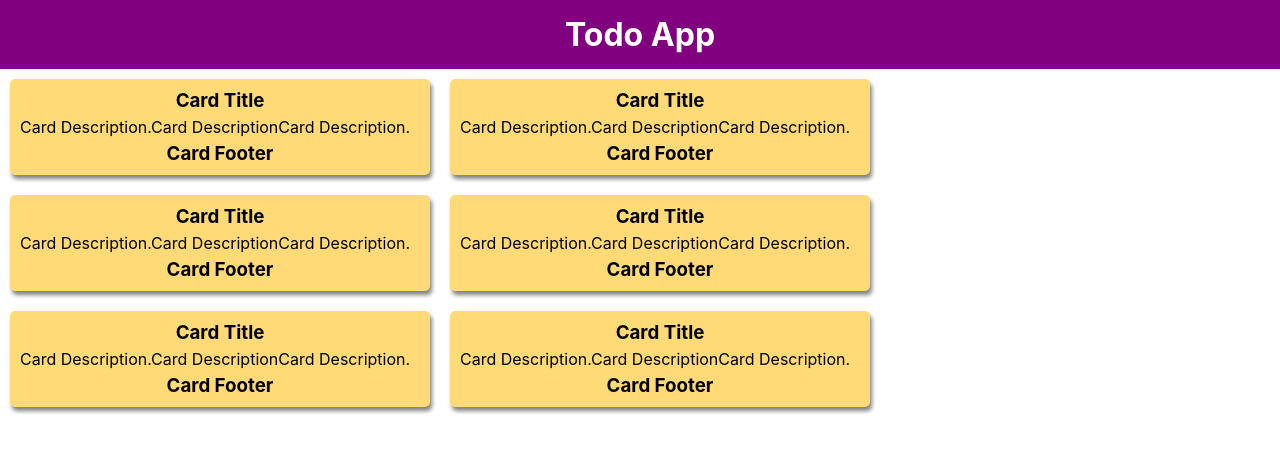
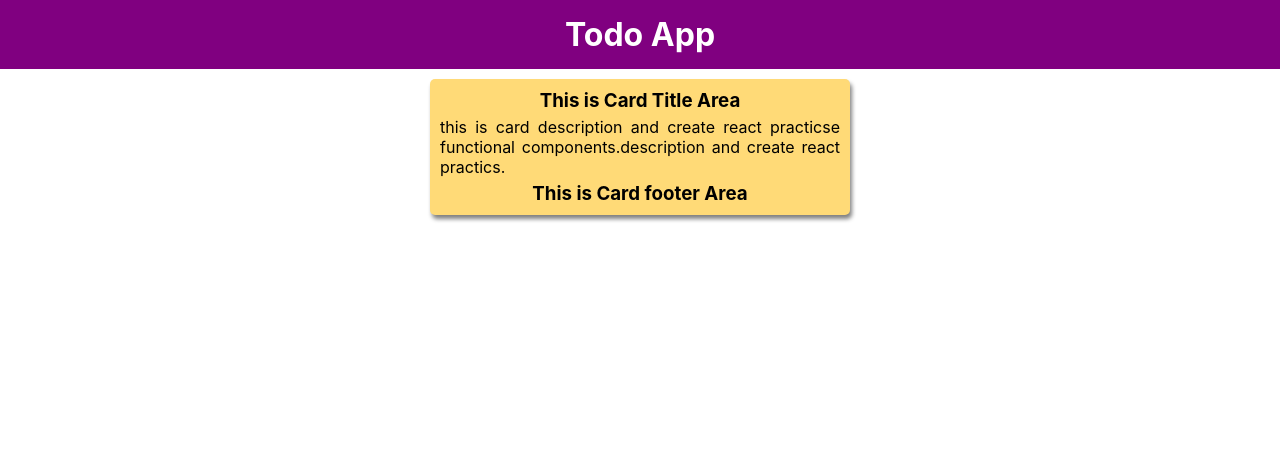
Before and after one commit to moneruzzamanju/todo_app_islam, a React (Create React App) app: page / in a window 1280 px wide. Shown: the top 452 px of the page. Built offline with nearby package versions, Linux system fonts and the light colour scheme.

Commit message:
make functional component card shape

```diff
--- a/src/App.js
+++ b/src/App.js
@@ -1,23 +1,14 @@
+import React from 'react';
+import ReactDOM from 'react-dom/client';
+import Card from './components/Card';
 import logo from './logo.svg';
 import './App.css';
 
 function App() {
   return (
     <div className="App">
-      <header className="App-header">
-        <img src={logo} className="App-logo" alt="logo" />
-        <p>
-          Edit <code>src/App.js</code> and save to reload.
-        </p>
-        <a
-          className="App-link"
-          href="https://reactjs.org"
-          target="_blank"
-          rel="noopener noreferrer"
-        >
-          Learn React
-        </a>
-      </header>
+       <h1 className="headingStyle">Todo App</h1>
+       <Card />
     </div>
   );
 }
--- /dev/null
+++ b/src/components/Card.js
@@ -0,0 +1,12 @@
+const todoTitle = "This is Card Title Area";
+const todoDescription="this is card description and create react practicse functional components.description and create react practics.";
+const todoFooter ="This is Card footer Area";
+function Card(){
+    return <div className="card">
+              <h3 className="cardTitle">{todoTitle}</h3>
+              <p className="cardDescription">{todoDescription}</p>
+              <h3 className="cardFooter">{todoFooter}</h3>
+          </div>
+    }
+
+    export default Card;
--- a/src/index.js
+++ b/src/index.js
@@ -2,6 +2,7 @@ import React from 'react';
 import ReactDOM from 'react-dom/client';
 import './index.css';
 import App from './App';
+
 import reportWebVitals from './reportWebVitals';
 
 const root = ReactDOM.createRoot(document.getElementById('root'));
@@ -9,42 +10,9 @@ const root = ReactDOM.createRoot(document.getElementById('root'));
 
 
 root.render(
-  <div>
-  <h1 className="headingStyle">Todo App</h1>
-  <div className="card">
-    <h3 className="cardTitle">Card Title</h3>
-    <p className="cardDescription"> Card Description.Card DescriptionCard Description.</p>
-    <h3 className="cardFooter">Card Footer</h3>
-  </div>
-  <div className="card">
-    <h3 className="cardTitle">Card Title</h3>
-    <p className="cardDescription"> Card Description.Card DescriptionCard Description.</p>
-    <h3 className="cardFooter">Card Footer</h3>
-  </div>
-  <div className="card">
-    <h3 className="cardTitle">Card Title</h3>
-    <p className="cardDescription"> Card Description.Card DescriptionCard Description.</p>
-    <h3 className="cardFooter">Card Footer</h3>
-  </div>
-  <div className="card">
-    <h3 className="cardTitle">Card Title</h3>
-    <p className="cardDescription"> Card Description.Card DescriptionCard Description.</p>
-    <h3 className="cardFooter">Card Footer</h3>
-  </div>
-  <div className="card">
-    <h3 className="cardTitle">Card Title</h3>
-    <p className="cardDescription"> Card Description.Card DescriptionCard Description.</p>
-    <h3 className="cardFooter">Card Footer</h3>
-  </div>
-  <div className="card">
-    <h3 className="cardTitle">Card Title</h3>
-    <p className="cardDescription"> Card Description.Card DescriptionCard Description.</p>
-    <h3 className="cardFooter">Card Footer</h3>
-  </div>
-  </div>
-  // <React.StrictMode>
-  //   <App />
-  // </React.StrictMode>
+  <React.StrictMode>
+    <App />
+  </React.StrictMode>
 );
 
 // If you want to start measuring performance in your app, pass a function
```
